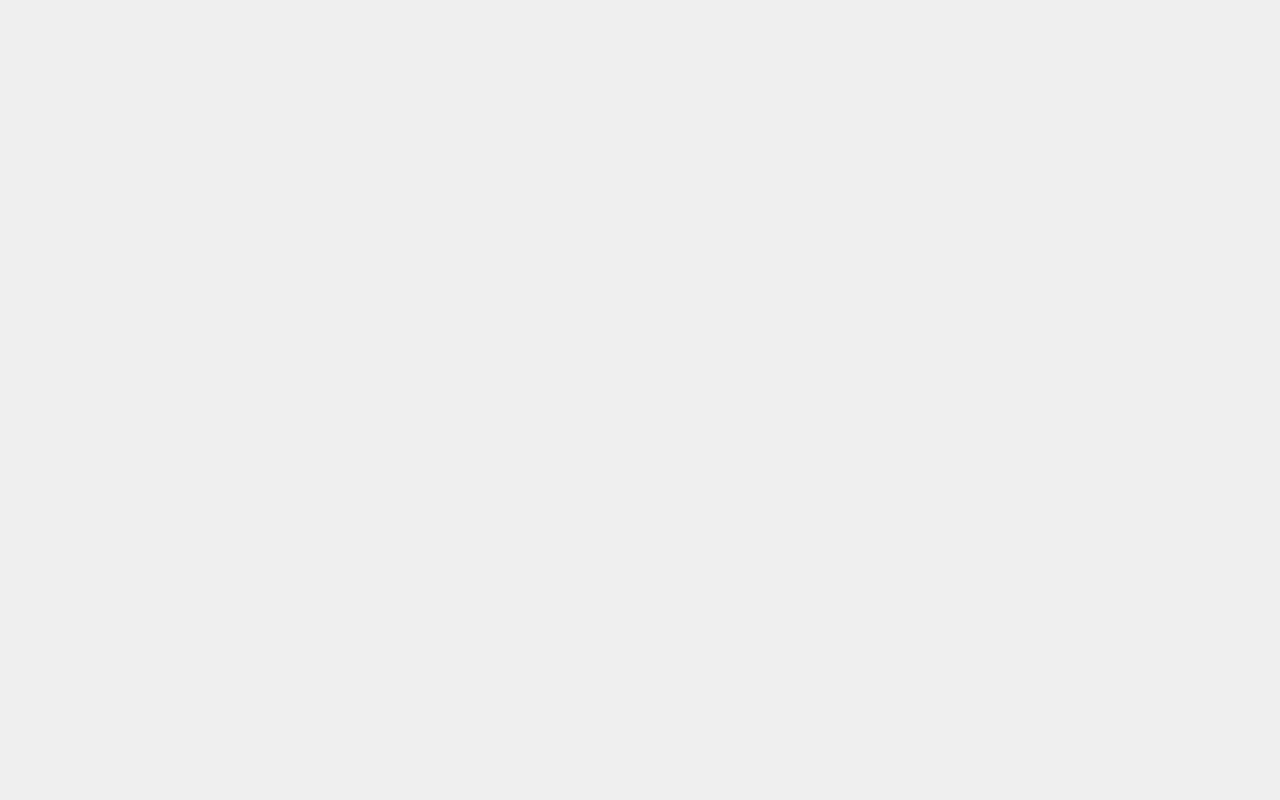
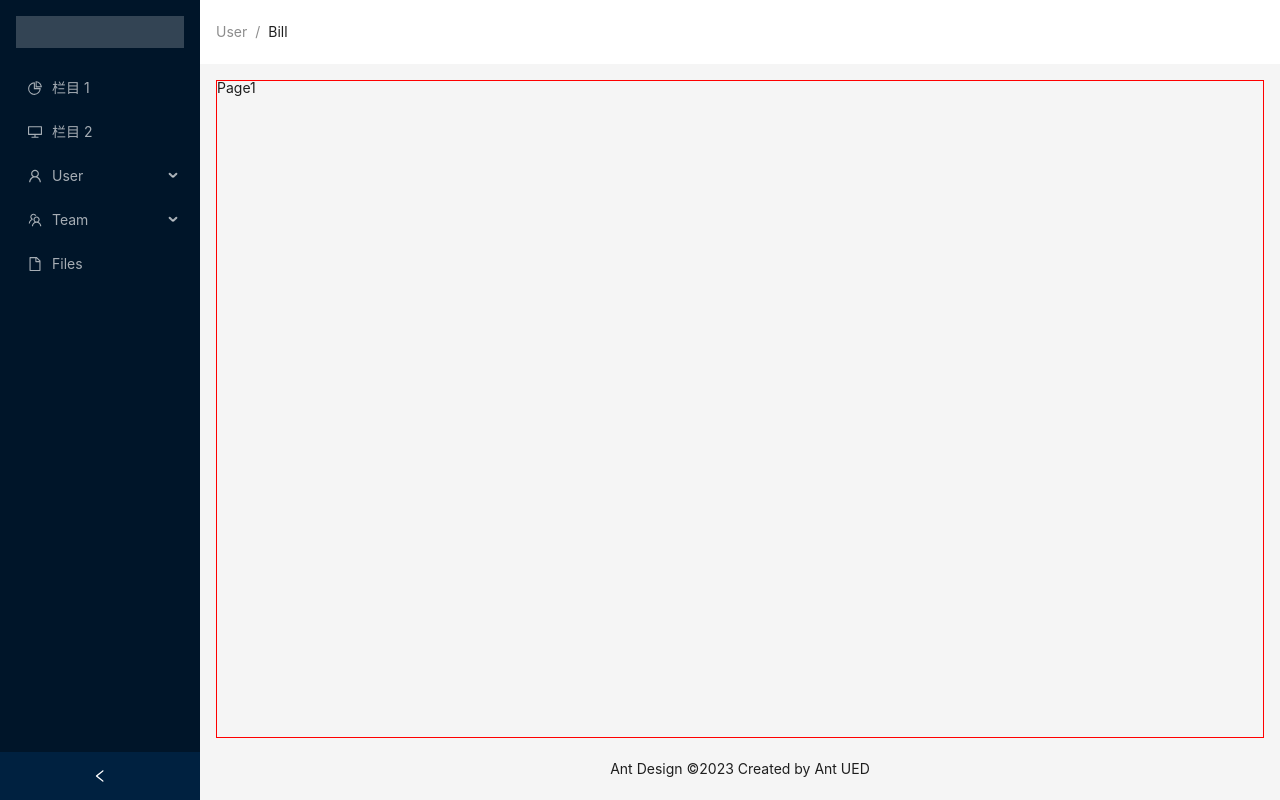
Before and after one commit to luzhenfang/general-antd-MS-tempalte, a React (Vite) app: page /page1 in a window 1280 px wide. Before the commit this address had no page. Built offline with nearby package versions, Linux system fonts and the light colour scheme.

Commit message:
实现子页面跳转

```diff
--- a/src/router/index.tsx
+++ b/src/router/index.tsx
@@ -6,6 +6,8 @@ import { Navigate, RouteObject } from "react-router-dom";
 
 const Home = lazy(() => import("@/views/Home"));
 const About = lazy(() => import("@/views/About"));
+const Page1 = lazy(() => import("@/views/Page1"));
+const Page2 = lazy(() => import("@/views/Page2"));
 
 
 // 懒加载组件 loading
@@ -21,16 +23,24 @@ const LazyLoading: React.FC = () => {
 const routes: Array<RouteObject> = [
     {
         path: "/",
-        element: <Navigate to={"/home"} />
+        element: <Navigate to={"/page1"} />
     },
     {
-        path: "/home",
-        element: <React.Suspense fallback={<LazyLoading />}><Home /> </React.Suspense>
+        // 嵌套路由(children)写法
+        path: "/",
+        element: <Home />,
+        children: [
+            {
+                path: "/page1",
+                element: <React.Suspense fallback={<LazyLoading />}><Page1 /> </React.Suspense>
+            },
+            {
+                path: "/page2",
+                element: <React.Suspense fallback={<LazyLoading />}><Page2 /></React.Suspense>
+            }
+
+        ]
     },
-    {
-        path: "/about",
-        element: <About />
-    }
 ];
 
 export default routes;
--- a/src/views/Home.tsx
+++ b/src/views/Home.tsx
@@ -8,6 +8,8 @@ import {
 } from '@ant-design/icons';
 import type { MenuProps } from 'antd';
 import { Breadcrumb, Layout, Menu, theme } from 'antd';
+import { Outlet, useNavigate } from 'react-router-dom';
+import { keys } from 'mobx';
 
 const { Header, Content, Footer, Sider } = Layout;
 
@@ -28,8 +30,8 @@ function getItem(
 }
 
 const items: MenuItem[] = [
-    getItem('栏目 1', '1', <PieChartOutlined />),
-    getItem('栏目 2', '2', <DesktopOutlined />),
+    getItem('栏目 1', '/page1', <PieChartOutlined />),
+    getItem('栏目 2', '/page2', <DesktopOutlined />),
     getItem('User', 'sub1', <UserOutlined />, [
         getItem('Tom', '3'),
         getItem('Bill', '4'),
@@ -40,17 +42,26 @@ const items: MenuItem[] = [
 ];
 
 const Home: React.FC = () => {
+    const navigateTo = useNavigate();
+
     const [collapsed, setCollapsed] = useState(false);
     const {
         token: { colorBgContainer },
     } = theme.useToken();
+
+
+    const onMenuClick = (e: { key: string }) => {
+        navigateTo(e.key)
+    };
+
+
 
     return (
         <Layout style={{ minHeight: '100vh' }}>
             {/* 左侧边栏 */}
             <Sider collapsible collapsed={collapsed} onCollapse={(value) => setCollapsed(value)}>
                 <div style={{ height: 32, margin: 16, background: 'rgba(255, 255, 255, 0.2)' }} />
-                <Menu theme="dark" defaultSelectedKeys={['1']} mode="inline" items={items} />
+                <Menu theme="dark" defaultSelectedKeys={['1']} mode="inline" items={items} onClick={(e) => onMenuClick(e)} />
             </Sider>
             {/* 右边栏 */}
             <Layout className="site-layout">
@@ -65,6 +76,7 @@ const Home: React.FC = () => {
                 </Header>
                 {/* 右边内容 */}
                 <Content style={{ margin: '16px 16px 0', border: '1px solid red' }} className="site-layout-background">
+                    <Outlet />
                 </Content>
                 {/* 右边底部 */}
                 <Footer style={{ textAlign: 'center' }}>Ant Design ©2023 Created by Ant UED</Footer>
--- /dev/null
+++ b/src/views/Page1.tsx
@@ -0,0 +1,4 @@
+const Page: React.FC = () => {
+    return <h2>Page1</h2>
+}
+export default Page;
--- /dev/null
+++ b/src/views/Page2.tsx
@@ -0,0 +1,4 @@
+const Page: React.FC = () => {
+    return <h2>Page2</h2>
+}
+export default Page;
```
